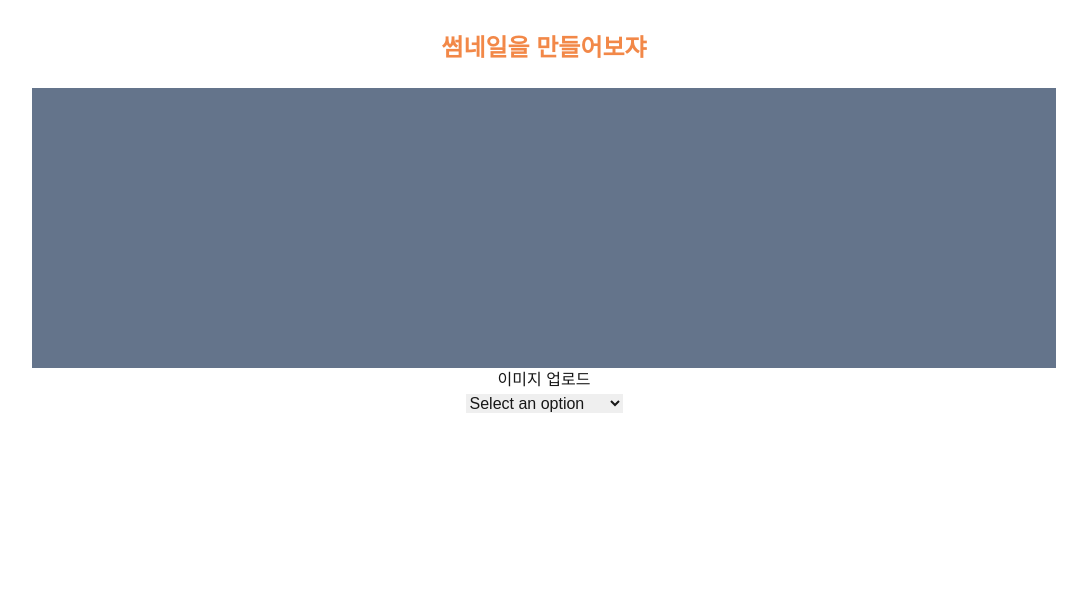
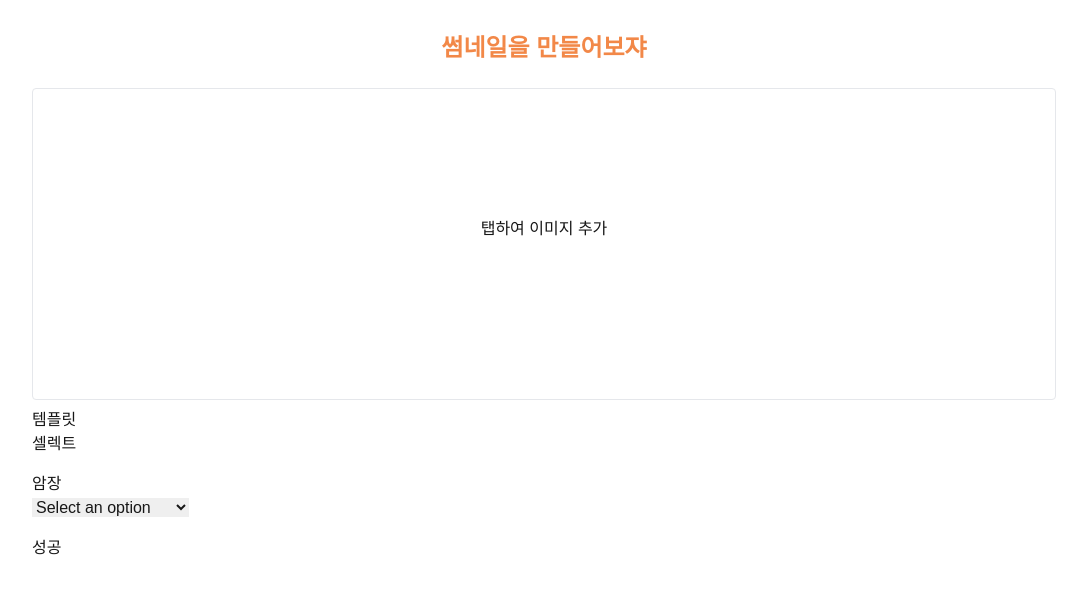
Before and after one commit to climbing-apricot/front, a Next.js app: page /thumbnail in a window 1280 px wide. Shown: the top 594 px of the page, without its empty margins (96-1183 px from the left). Built offline with nearby package versions, Linux system fonts and the light colour scheme.

Commit message:
20250227

```diff
--- a/src/app/thumbnail/page.jsx
+++ b/src/app/thumbnail/page.jsx
@@ -7,6 +7,7 @@ export default function Thumbnail() {
   const [croppedImage, setCroppedImage] = useState(null); // 크롭된 이미지
   const [showCropModal, setShowCropModal] = useState(false); // 크롭 화면 표시 여부
   const [aspectRatio, setAspectRatio] = useState(1 / 1);
+  const [template, setTemplate] = useState("DEFAULT");
   const [options, setOptions] = useState([]);
   const [selectedOption, setSelectedOption] = useState("");
 
@@ -57,26 +58,35 @@ export default function Thumbnail() {
   };
 
   return (
-    <div className="w-full text-center">
-      <h1 className="mt-8 text-apricot-orange text-2xl font-bold">
+      <div className="w-full">
+        <h1 className="mt-8 text-apricot-orange text-2xl font-bold text-center">
           썸네일을 만들어보쟈
         </h1>
 
-      <div className="mt-6 w-[80%] min-h-[35vh] mx-[10%] bg-slate-500">
-        {croppedImage && (
+        <div className="mt-6 w-[80%] min-h-[39vh] mx-[10%] border rounded">
+          {croppedImage ? (
               <div>
+                <div className="absolute z-20 w-[80%] -mt-3 flex justify-end">
+                  <div
+                    className="w-3"
+                    onClick={handleImageRemove}
+                  >
+                    X
+                  </div>
+                </div>
                 {/* 크롭된 이미지 미리보기 */}
-            <img src={croppedImage} alt="Cropped" className="max-h-[35vh] mx-auto"/>
+                <img src={croppedImage} alt="Cropped" className="max-h-[39vh] mx-auto"/>
+              </div>
+          ) : (
+              <div
+                className="m-full h-[35vh] flex items-center justify-center"
+                onClick={() => document.getElementById("image-upload").click()}
+              >
+                탭하여 이미지 추가
               </div>
           )}
         </div>
 
-      {!croppedImage ? (
-        <div>
-          {/* 업로드 버튼 */}
-          <label htmlFor="image-upload" style={{cursor: "pointer"}}>
-            <button onClick={() => document.getElementById("image-upload").click()}>이미지 업로드</button>
-          </label>
         <input
             id="image-upload"
             type="file"
@@ -84,15 +94,21 @@ export default function Thumbnail() {
             onChange={handleImageUpload}
             style={{display: "none"}}
         />
+
+        <div className="w-[80%] mx-auto mt-2 space-y-4">
+          <div>
+            <div>
+              템플릿
             </div>
-        ) : (
             <div>
-            <button onClick={handleImageRemove}>이미지 삭제</button>
+              셀렉트
             </div>
-        )
-      }
+          </div>
 
           <div>
+            <div>
+              암장
+            </div>
             <select value={selectedOption} onChange={handleOptionChange}>
               <option value="" disabled>
                 Select an option
@@ -103,6 +119,13 @@ export default function Thumbnail() {
                 </option>
               ))}
             </select>
+          </div>
+
+          <div>
+            <div>
+              성공
+            </div>
+          </div>
         </div>
 
         {/* 크롭 모달 */}
--- a/src/components/CropModal.jsx
+++ b/src/components/CropModal.jsx
@@ -30,10 +30,13 @@ export default function CropModal({
   return (
     <div
       style={{ position: "fixed", zIndex: 1000, top: 0, left: 0, right: 0, bottom: 0}}
-      className="w-full h-screen bg-yellow-400"
+      className="w-full h-screen bg-white"
     >
       <div className="">
-        <div style={{ position: "relative", width: "80%", height: "60vh"}} className="max-h-[45vh]">
+        <div
+          style={{ position: "relative", width: "80%", height: "60vh"}}
+          className="mt-8 mx-auto max-h-[40vh]"
+        >
           <Cropper
             image={imageSrc}
             crop={crop}
```
Lines whose indentation alone changed are shown as unchanged.
